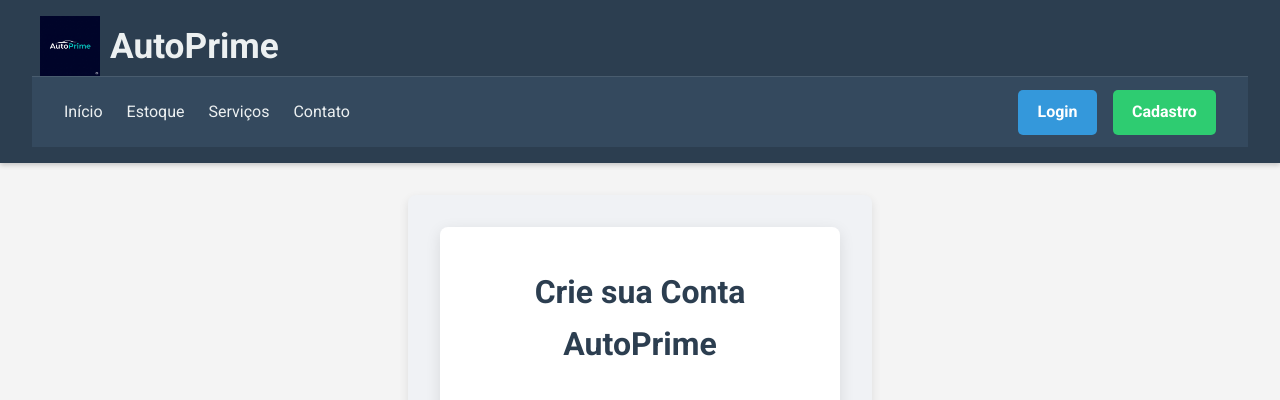
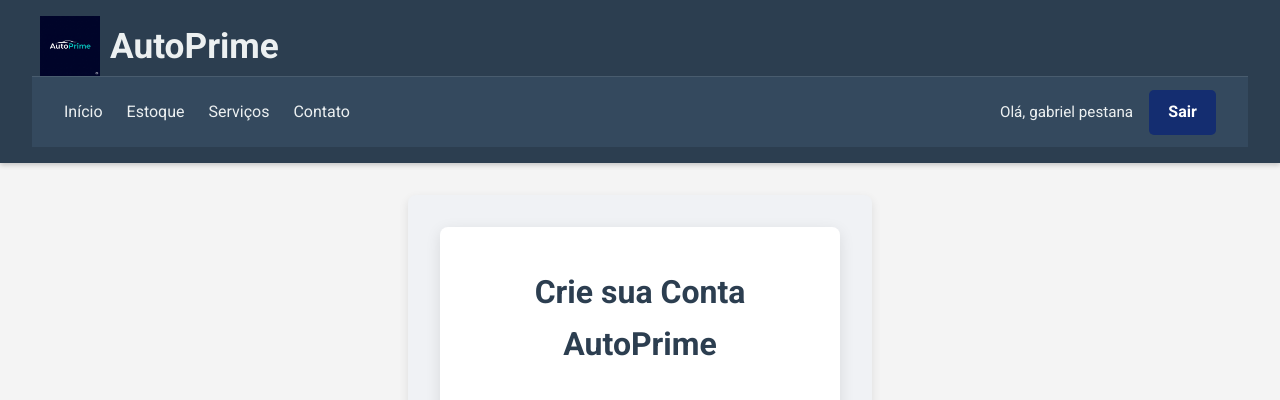
Before and after one commit to zAlanRibeiro/TrabalhoConcessionaria, a Flask app: page /cadastro in a window 1280 px wide. Shown: the top 400 px of the page. Run offline with Flask 3, Linux system fonts and the light colour scheme; a user stored in the database is signed in.

Commit message:
Principal correção Login/Cadastro

```diff
--- a/static/css/form.css
+++ b/static/css/form.css
@@ -110,3 +110,8 @@
         font-size: 1.6rem;
     }
 }
+
+.flash-message.fade-out {
+    opacity: 0;
+    transition: opacity 0.6s ease-out;
+}
--- a/static/css/style.css
+++ b/static/css/style.css
@@ -116,6 +116,28 @@ body {
 
 .btn-cadastro:hover {
     background-color: #27ae60;
+}
+
+.btn-logout {
+    background-color: #142d70;
+    color: #fff;
+    border: none;
+}
+
+.btn-logout:hover {
+    background-color: #2950bd;
+}
+
+.welcome-message {
+    color: #ecf0f1;
+    font-weight: 500;
+    font-size: 0.95rem;
+}
+
+.auth-links {
+    display: flex;
+    align-items: center;
+    gap: 1rem;
 }
 
 .main-content {
--- a/templates/cadastro.html
+++ b/templates/cadastro.html
@@ -24,8 +24,13 @@
                 <li><a href="{{ url_for('contato') }}">Contato</a></li>
             </ul>
             <div class="auth-links">
-                <a href="{{ url_for('login') }}" class="btn btn-login">Login</a>
-                <a href="{{ url_for('cadastro') }}" class="btn btn-cadastro">Cadastro</a>
+                {% if session['logged_in'] %}
+                    <span class="welcome-message">Olá, {{ session['user_name'] }}</span>
+                    <a href="{{ url_for('logout') }}" class="btn btn-logout">Sair</a>
+                {% else %}
+                    <a href="{{ url_for('login') }}" class="btn btn-login">Login</a>
+                    <a href="{{ url_for('cadastro') }}" class="btn btn-cadastro">Cadastro</a>
+                {% endif %}
             </div>
         </nav>
     </header>
```
Also changed, not shown: static/js/index.js (+12 -0 lines), templates/contato.html (+7 -2 lines), templates/estoque.html (+7 -2 lines), templates/index.html (+8 -3 lines), templates/login.html (+7 -2 lines), templates/pagamento.html (+7 -2 lines), templates/servicos.html (+7 -2 lines), instance/database.db.
